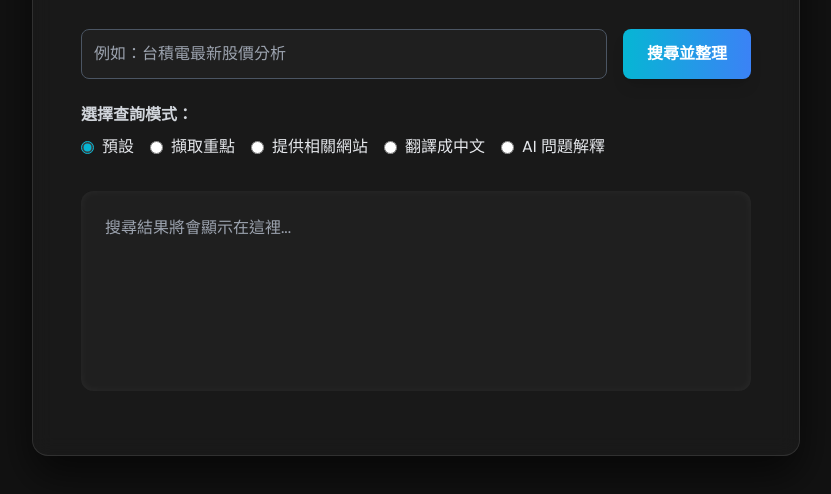
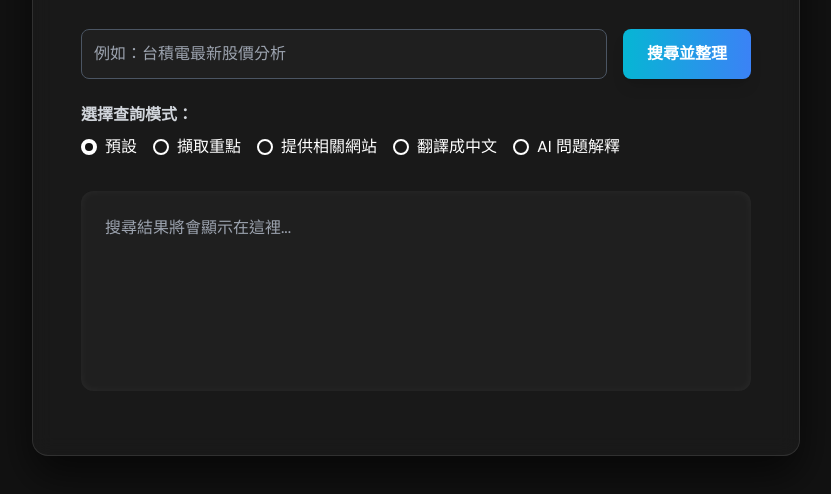
Before and after one commit to Charmying/Test-HiTrust-Demo, a plain HTML site: page index.html in a window 1280 px wide. Shown: the part 172-666 px from the top of the page, without its empty margins (224-1055 px from the left). Drawn offline with nearby package versions, Linux system fonts and the light colour scheme.

Commit message:
暫時告一個段落 感覺回答區塊間距有空可以改一下

```diff
--- a/index.html
+++ b/index.html
@@ -74,6 +74,63 @@
       background: #555;
       border-radius: 4px;
     }
+
+    /* 自定義 radio button 樣式 */
+    input[type="radio"] {
+      appearance: none;
+      -webkit-appearance: none;
+      -moz-appearance: none;
+      width: 16px;
+      height: 16px;
+      border: 2px solid #ffffff;
+      border-radius: 50%;
+      background-color: transparent;
+      position: relative;
+      cursor: pointer;
+    }
+
+    input[type="radio"]:checked {
+      background-color: #ffffff;
+    }
+
+    input[type="radio"]:checked::after {
+      content: '';
+      position: absolute;
+      top: 50%;
+      left: 50%;
+      transform: translate(-50%, -50%);
+      width: 8px;
+      height: 8px;
+      background-color: #121212;
+      border-radius: 50%;
+    }
+
+    /* 確保 label 文字顏色一致 */
+    label {
+      color: #ffffff;
+    }
+
+    /* 動畫 */
+    @keyframes fade-in {
+      from { opacity: 0; transform: translateY(10px); }
+      to { opacity: 1; transform: translateY(0); }
+    }
+
+    .animate-fade-in {
+      animation: fade-in 0.8s ease-out both;
+    }
+
+    .animate-fade-in-up {
+      animation: fade-in 0.8s ease-out both;
+    }
+
+    .animate-fade-in-down {
+      animation: fade-in 0.8s ease-out both;
+      animation-delay: 0.1s;
+    }
+
+    .delay-100 { animation-delay: 0.1s; }
+    .delay-200 { animation-delay: 0.2s; }
   </style>
 </head>
 <body class="min-h-screen p-8 text-gray-200 bg-[#121212]">
@@ -97,23 +154,23 @@
       <label class="block text-gray-300 font-semibold mb-2">選擇查詢模式：</label>
       <div class="flex flex-wrap gap-4">
         <label class="flex items-center space-x-2">
-          <input type="radio" name="mode" value="default" checked class="accent-cyan-500">
+          <input type="radio" name="mode" value="default" checked>
           <span>預設</span>
         </label>
         <label class="flex items-center space-x-2">
-          <input type="radio" name="mode" value="summary" class="accent-cyan-500">
+          <input type="radio" name="mode" value="summary">
           <span>擷取重點</span>
         </label>
         <label class="flex items-center space-x-2">
-          <input type="radio" name="mode" value="related-sites" class="accent-cyan-500">
+          <input type="radio" name="mode" value="related-sites">
           <span>提供相關網站</span>
         </label>
         <label class="flex items-center space-x-2">
-          <input type="radio" name="mode" value="translate" class="accent-cyan-500">
+          <input type="radio" name="mode" value="translate">
           <span>翻譯成中文</span>
         </label>
         <label class="flex items-center space-x-2">
-          <input type="radio" name="mode" value="explain" class="accent-cyan-500">
+          <input type="radio" name="mode" value="explain">
           <span>AI 問題解釋</span>
         </label>
       </div>
@@ -128,36 +185,13 @@
     </div>
   </div>
 
-  <style>
-    /* 動畫 */
-    @keyframes fade-in {
-      from { opacity: 0; transform: translateY(10px); }
-      to { opacity: 1; transform: translateY(0); }
-    }
-
-    .animate-fade-in {
-      animation: fade-in 0.8s ease-out both;
-    }
-
-    .animate-fade-in-up {
-      animation: fade-in 0.8s ease-out both;
-    }
-
-    .animate-fade-in-down {
-      animation: fade-in 0.8s ease-out both;
-      animation-delay: 0.1s;
-    }
-
-    .delay-100 { animation-delay: 0.1s; }
-    .delay-200 { animation-delay: 0.2s; }
-  </style>
-
   <script>
     const searchInput = document.getElementById('searchInput');
     const searchButton = document.getElementById('searchButton');
     const resultsBox = document.getElementById('results-box');
     const citationsContainer = document.getElementById('citations');
 
+    // https://ai.google.dev/gemini-api/docs?hl=zh-tw (用這個網址找 API Key)
     const apiKey = "AIzaSyAy2hp3ia73ePHOWNE75rTRARxWZ9-3xyw";
     const apiUrl = `https://generativelanguage.googleapis.com/v1beta/models/gemini-2.5-flash-preview-05-20:generateContent?key=${apiKey}`;
 
```
